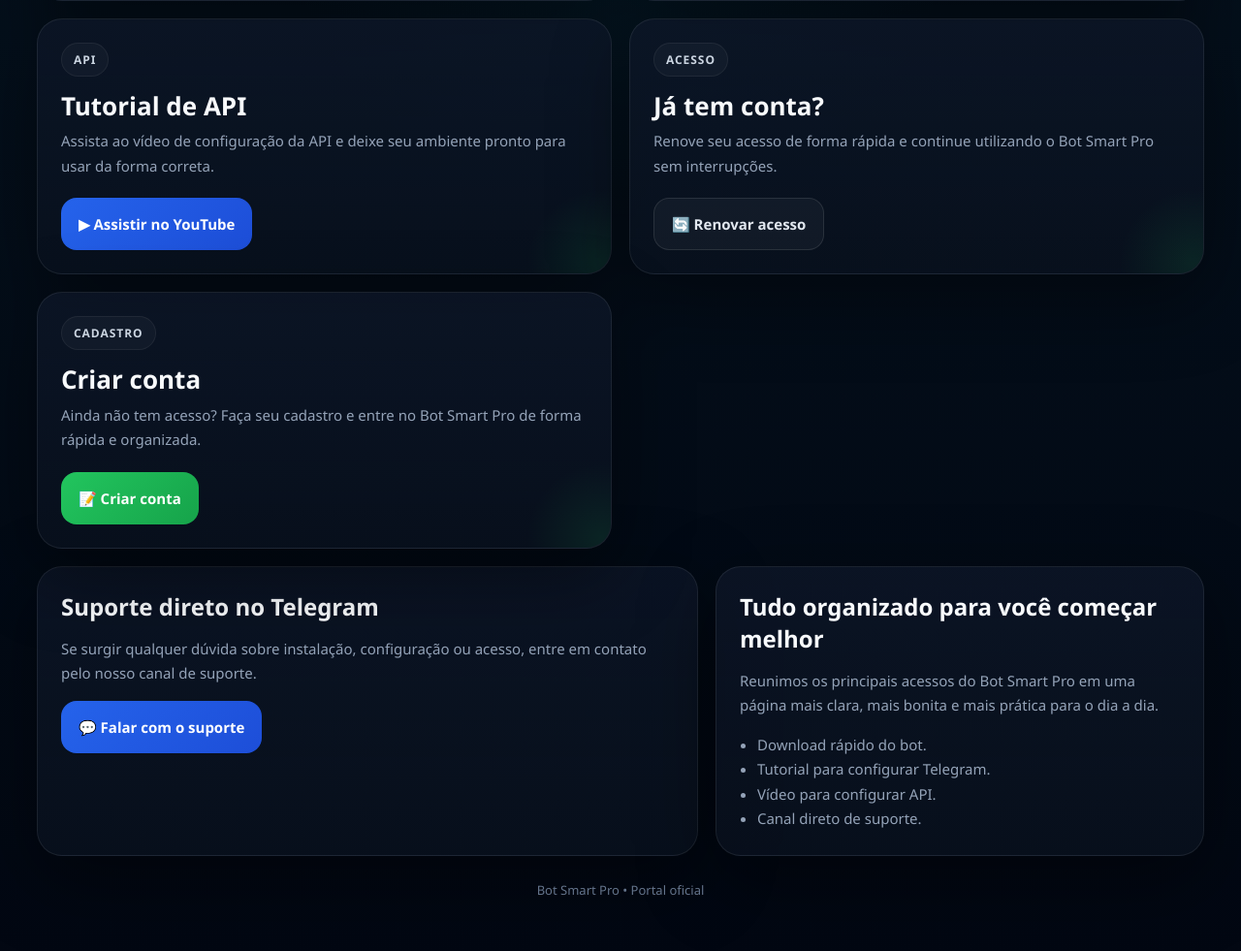
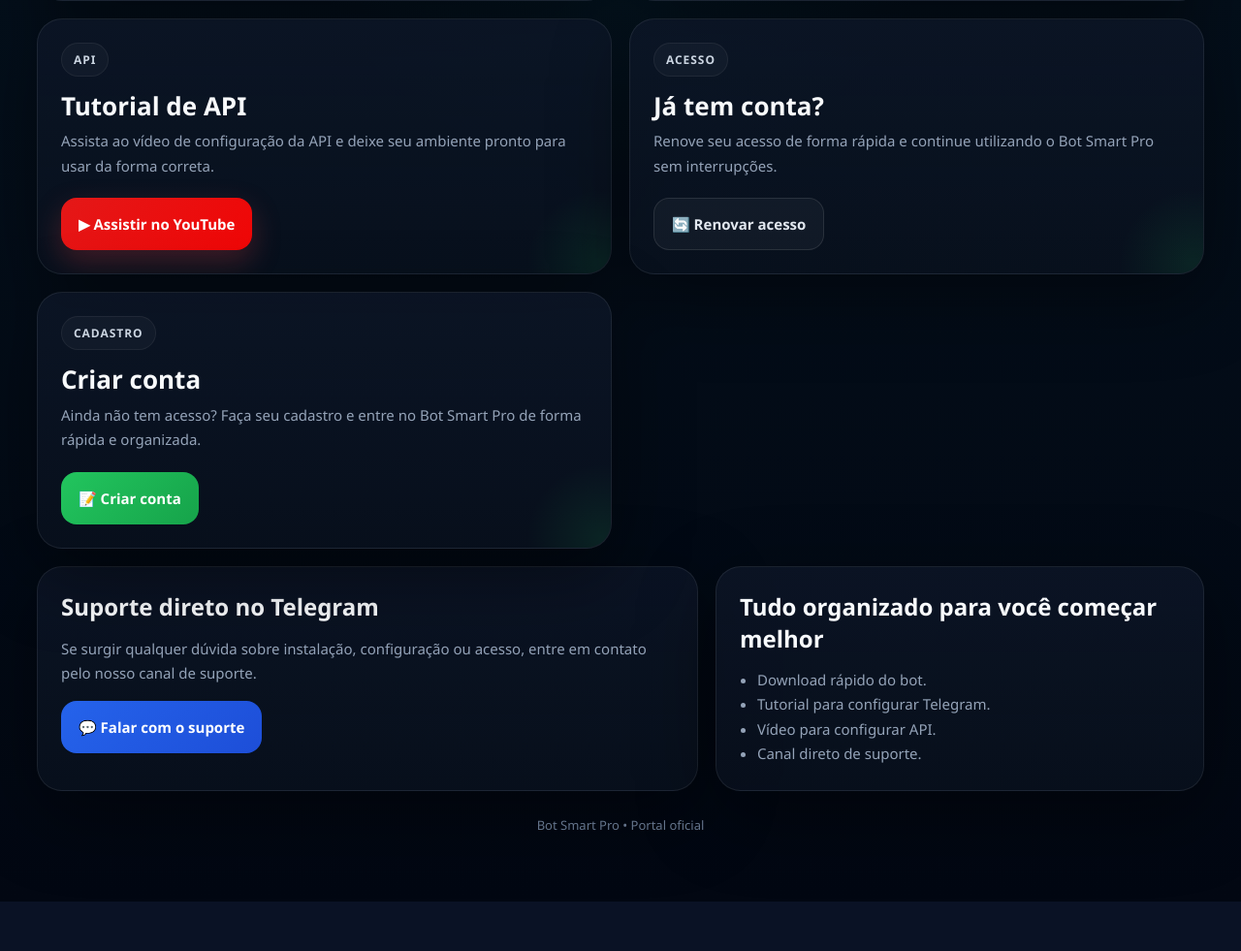
Before and after one commit to vinici459/botsmartpro, a FastAPI app: page / in a window 1280 px wide. Shown: the part 1254-2235 px from the top of the page at 97% size. After the commit the page ends 2184 px from the top, so only its background shows below. Run offline with FastAPI, Linux system fonts and the light colour scheme; parts of the project's set-up code (start-up, migrations or seed data) failed here and were passed over; some libraries are stand-ins or nearby versions.

Commit message:
fix votacao templateresponse

```diff
--- a/templates/portal.html
+++ b/templates/portal.html
@@ -344,6 +344,13 @@ a{color:inherit}
   transition:.18s ease;
 }
 
+
+.btn-red{
+  background: linear-gradient(135deg, #e41818, #f00606);
+  color: white;
+  box-shadow: 0 12px 30px rgba(239, 68, 68, 0.25);
+}
+
 .btn:hover{
   transform:translateY(-2px);
   opacity:.98;
@@ -499,7 +506,7 @@ a{color:inherit}
         <h4>Tutorial de API</h4>
         <p>Assista ao vídeo de configuração da API e deixe seu ambiente pronto para usar da forma correta.</p>
         <div class="actions">
-          <a class="btn btn-blue" href="https://www.youtube.com/watch?v=3J7AFW8uN0o&t=29s" target="_blank" rel="noopener noreferrer">▶ Assistir no YouTube</a>
+          <a class="btn btn-red" href="https://www.youtube.com/watch?v=3J7AFW8uN0o&t=29s" target="_blank" rel="noopener noreferrer">▶ Assistir no YouTube</a>
         </div>
       </article>
 
@@ -535,7 +542,6 @@ a{color:inherit}
 
       <div class="info-box">
         <h4>Tudo organizado para você começar melhor</h4>
-        <p>Reunimos os principais acessos do Bot Smart Pro em uma página mais clara, mais bonita e mais prática para o dia a dia.</p>
         <ul>
           <li>Download rápido do bot.</li>
           <li>Tutorial para configurar Telegram.</li>
```
